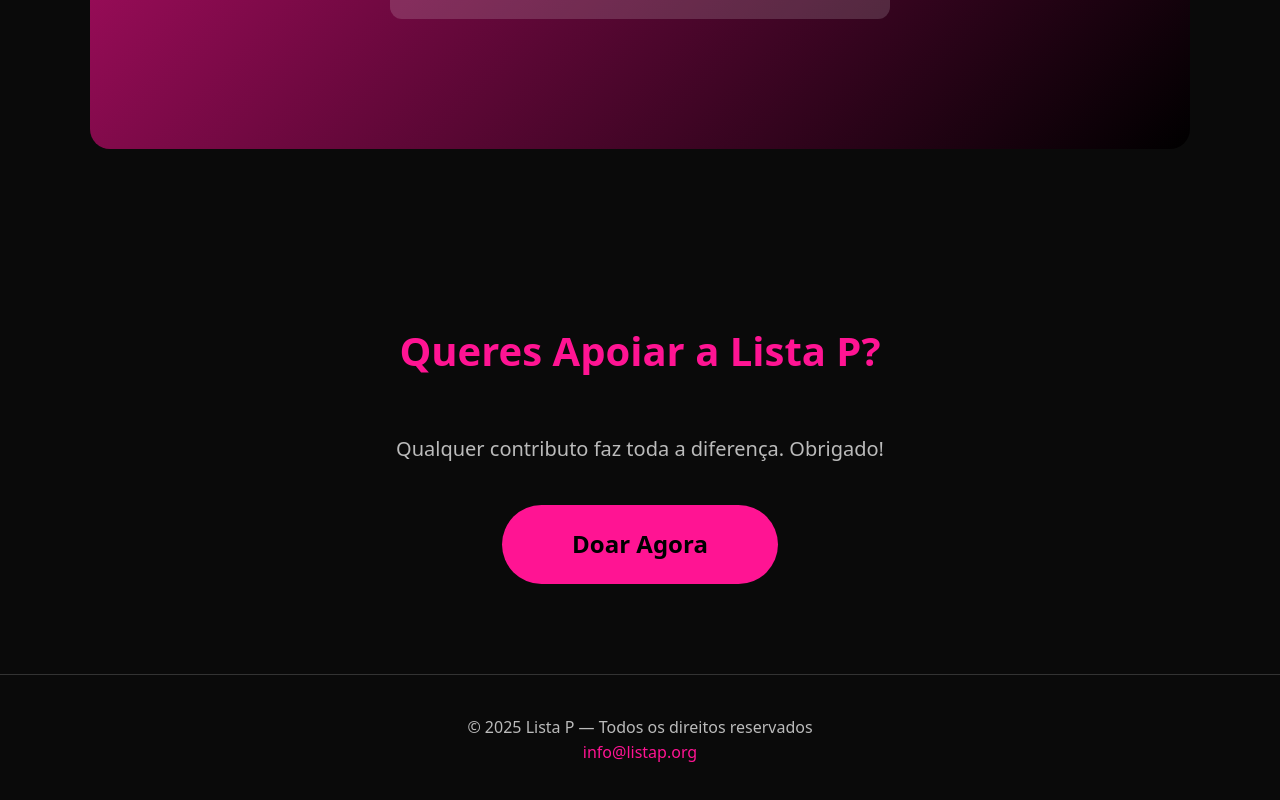
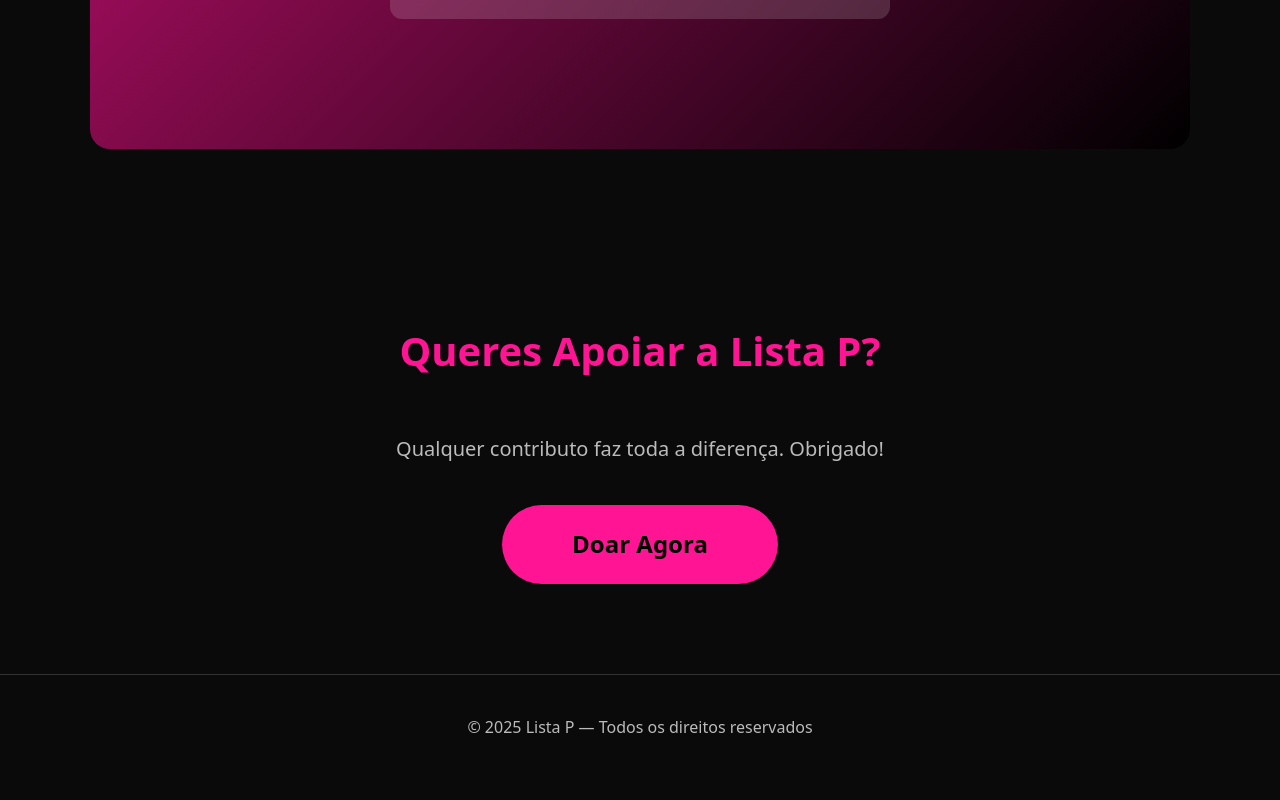
Before and after one commit to samuquadross/ListaP, a plain HTML site: page index.html in a window 1280 px wide. Shown: the part 5833-6633 px from the top of the page. Drawn offline with Linux system fonts and the light colour scheme.

Commit message:
Remove email link from footer
Removed email link from footer.

```diff
--- a/index.html
+++ b/index.html
@@ -221,7 +221,6 @@
 
   <footer>
     © <span id="year"></span> Lista P — Todos os direitos reservados<br>
-    <a href="mailto:info@listap.org">info@listap.org</a>
   </footer>
 
 <script>
```
